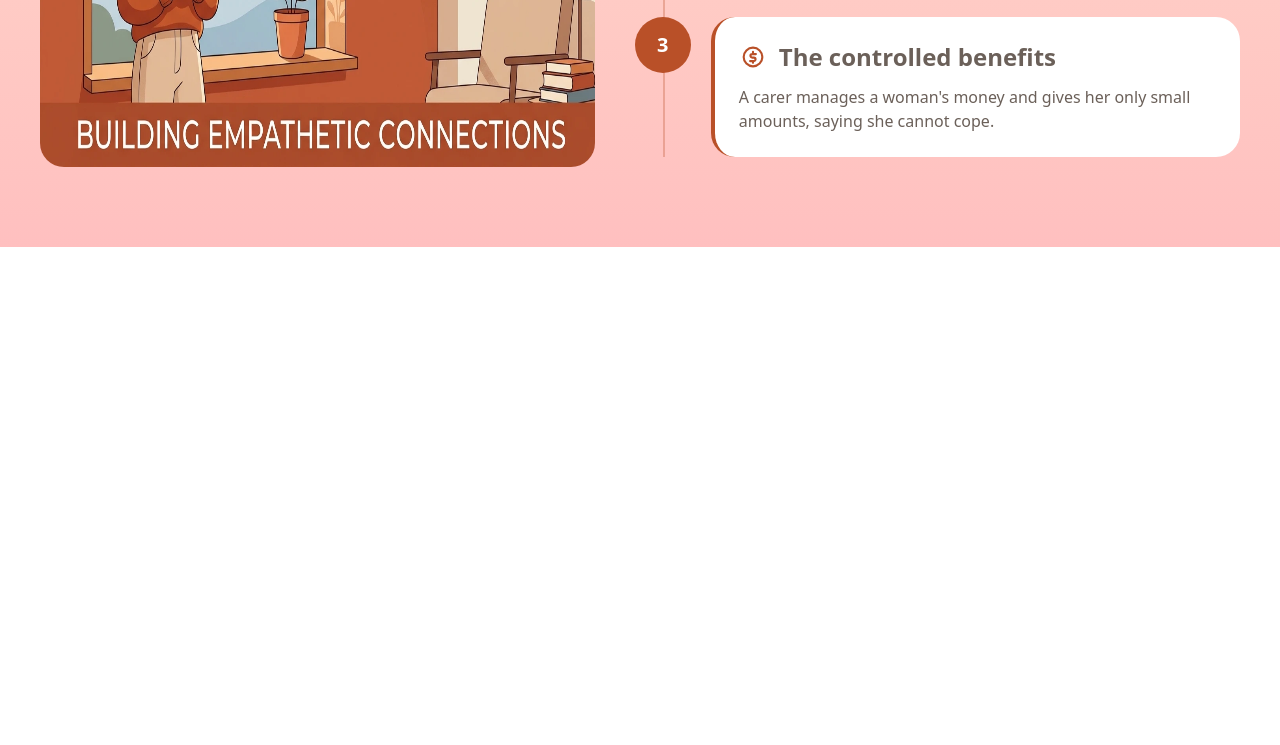
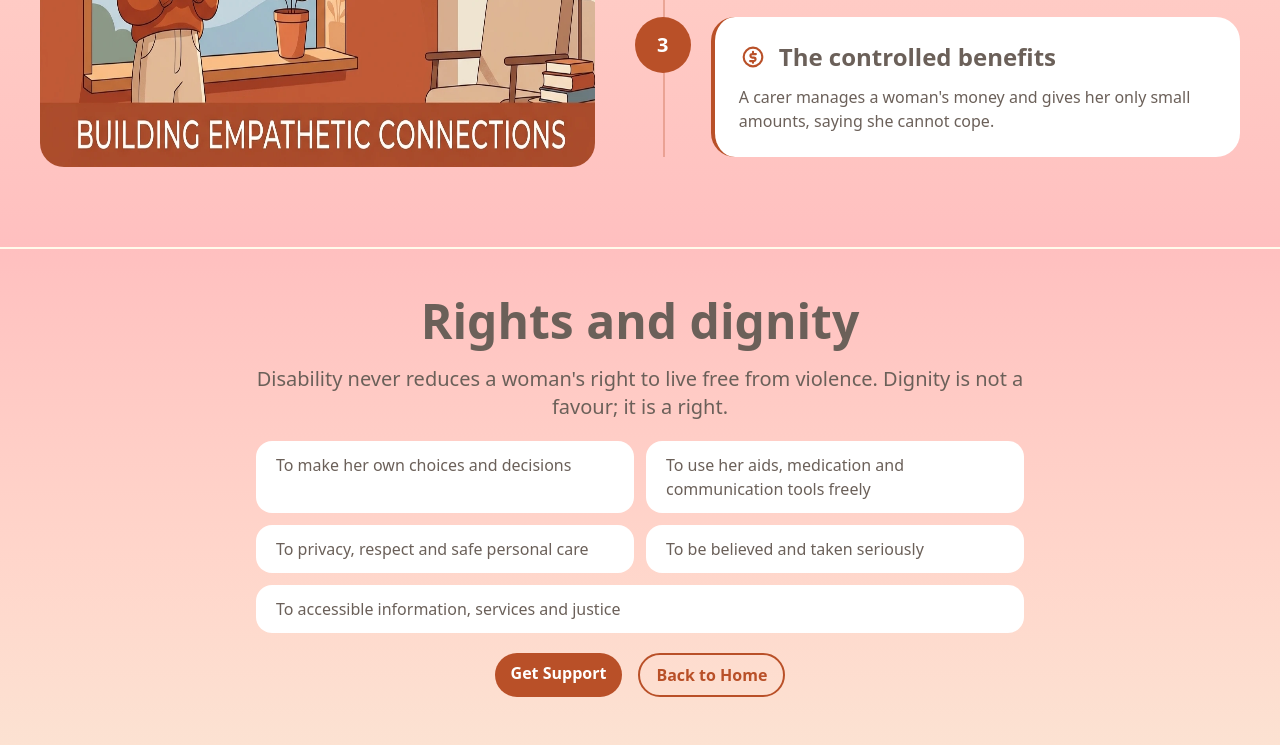
Before and after one commit to Samir-Belgassab/Samir-Belgassab-final-project, a website: page public/pages/about.html in a window 1280 px wide. Shown: the part 2671-3416 px from the top of the page. Before the commit the page ends 2918 px from the top, so only its background shows below. Drawn offline with nearby package versions, Linux system fonts and the light colour scheme.

Commit message:
add: add  section-four in about page

```diff
--- a/public/pages/about.html
+++ b/public/pages/about.html
@@ -430,7 +430,34 @@
           </ol>
         </div>
       </section>
-
+      <section class="py-12 px-10 max-sm:px-5 flex justify-center bg-linear-to-t border-t-2 border-amber-50 from-[#fce2d2] to-[#f888]">
+        <div class="lg:max-w-3xl text-[#6b6059] flex flex-col gap-5 text-center">
+          <h2 class="text-5xl max-sm:text-3xl font-semibold">Rights and dignity</h2>
+          <p class="text-xl">
+            Disability never reduces a woman's right to live free from
+            violence. Dignity is not a favour; it is a right.
+          </p>
+          <ul class="grid gap-3 sm:grid-cols-2 text-left font-medium">
+            <li class="bg-white rounded-2xl px-5 py-3">To make her own choices and decisions</li>
+            <li class="bg-white rounded-2xl px-5 py-3">To use her aids, medication and communication tools freely</li>
+            <li class="bg-white rounded-2xl px-5 py-3">To privacy, respect and safe personal care</li>
+            <li class="bg-white rounded-2xl px-5 py-3">To be believed and taken seriously</li>
+            <li class="bg-white rounded-2xl px-5 py-3 sm:col-span-2">To accessible information, services and justice</li>
+          </ul>
+          <div class="flex flex-col sm:flex-row gap-4 justify-center">
+            <a
+              href="./contact.html"
+              class="bg-[#b95028] text-white rounded-full px-4 py-2 font-semibold hover:translate-y-[-0.3rem] transition duration-300 hover:bg-amber-950"
+              >Get Support</a
+            >
+            <a
+              href="../../index.html"
+              class="border-2 border-[#b95028] text-[#b95028] rounded-full px-4 py-2 font-semibold hover:translate-y-[-0.3rem] transition duration-300 hover:text-white hover:bg-[#b95028]"
+              >Back to Home</a
+            >
+          </div>
+        </div>
+      </section>
 
     </main>
     <script src="https://cdn.jsdelivr.net/npm/@tailwindcss/browser@4"></script>
```
